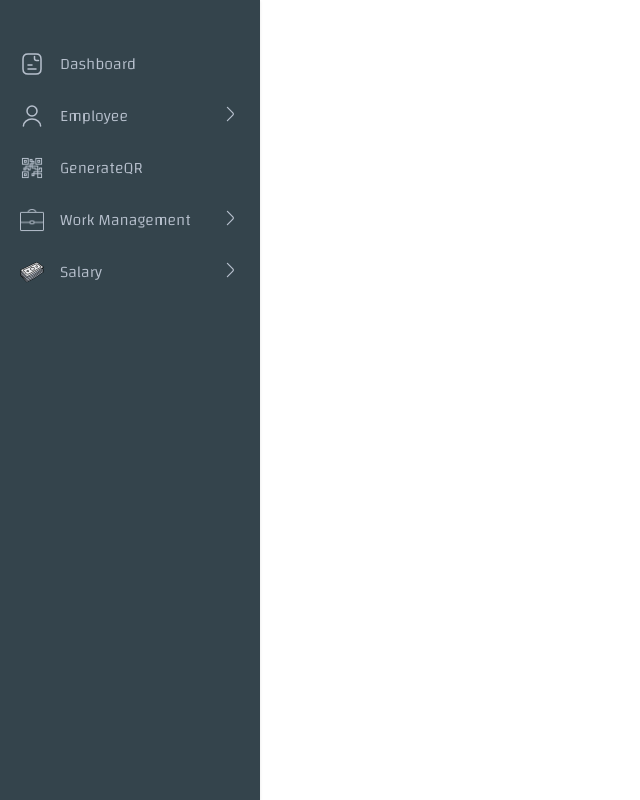
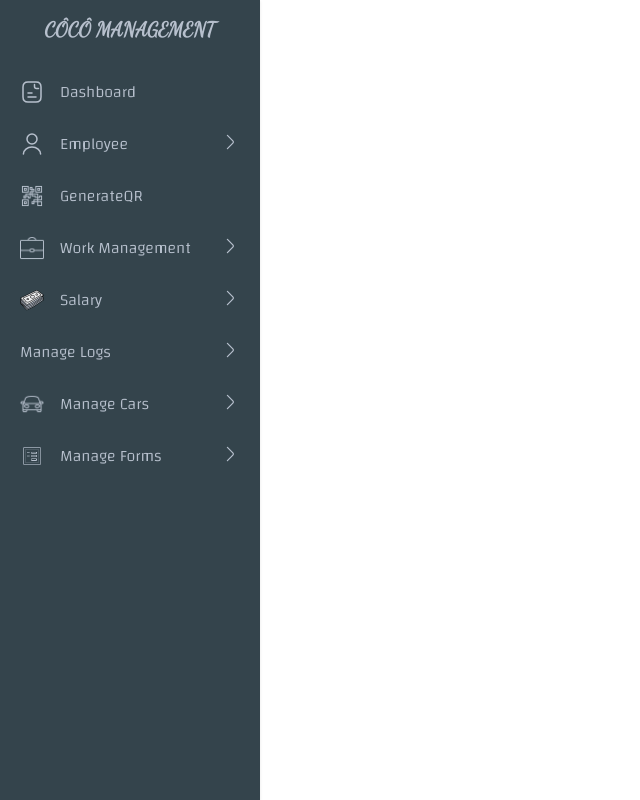
Before and after one commit to Thanhha2571/FE_QR_Project, a React (Create React App) app in the folder qr-checkin-fe/: page / in a window 1280 px wide. Shown: the whole page, without its empty margins (0-640 px from the left). Built offline with nearby package versions, Linux system fonts and the light colour scheme.

Commit message:
update nav

```diff
--- a/qr-checkin-fe/src/components/Navigation/Navigation.jsx
+++ b/qr-checkin-fe/src/components/Navigation/Navigation.jsx
@@ -32,7 +32,7 @@ const Navigation = () => {
 
                 <div className="p-4 flex flex-row items-center justify-center">
                     {/* <img src={Logo} alt="" className='w-20 h-auto' /> */}
-                    {/* <h3 className='font-DancingScript font-bold text-xl'>CÔCÔ MANAGEMENT</h3> */}
+                    <h3 className='font-DancingScript font-bold text-xl'>CÔCÔ MANAGEMENT</h3>
                 </div>
 
                 <ul className="routerLink p-3">
@@ -120,12 +120,12 @@ const Navigation = () => {
                             </Link>
                             <Link to="working-schedule/day-off-management">
                                 <li className='px-8 py-2'>
-                                    <span className="flex flex-row justify-center items-center gap-4">
+                                    <Link className="flex flex-row justify-center items-center gap-4">
                                         <img src={DotIcon} alt="" className='w-3 h-3' />
                                         <div className="item-sub-menu">
                                             <div className="item-title">Day Off</div>
                                         </div>
-                                    </span>
+                                    </Link>
                                 </li>
                             </Link>
                         </ul>)}
@@ -165,6 +165,82 @@ const Navigation = () => {
                             </Link>
                         </ul>)}
                     </div>
+                    <div onClick={() => setLogMenu(!logMenu)}>
+                        <li className="nav-item mb-3 p-2 rounded flex justify-between">
+                            <div className='flex flex-row justify-center items-center gap-4'>
+                                {/* <svg width="24" height="24" viewBox="0 0 24 24" fill="none" xmlns="http://www.w3.org/2000/svg"><path d="M12 12C14.7614 12 17 9.76142 17 7C17 4.23858 14.7614 2 12 2C9.23858 2 7 4.23858 7 7C7 9.76142 9.23858 12 12 12Z" stroke="#b7c0cd" stroke-width="1.5" stroke-linecap="round" stroke-linejoin="round"></path><path d="M20.5899 22C20.5899 18.13 16.7399 15 11.9999 15C7.25991 15 3.40991 18.13 3.40991 22" stroke="#b7c0cd" stroke-width="1.5" stroke-linecap="round" stroke-linejoin="round"></path></svg> */}
+                                <h4 className={sidebar ? "navName" : "navName fullsize"} >
+                                    Manage Logs
+                                </h4>
+                            </div>
+                            <div className={logMenu ? "rotate-90" : ""}>
+                                <svg width="20" height="20" viewBox="0 0 24 24" fill="none" xmlns="http://www.w3.org/2000/svg"><path d="M8.91003 19.9201L15.43 13.4001C16.2 12.6301 16.2 11.3701 15.43 10.6001L8.91003 4.08008" stroke="#b7c0cd" stroke-width="1.5" stroke-miterlimit="10" stroke-linecap="round" stroke-linejoin="round"></path></svg>
+                            </div>
+                        </li>
+                        {logMenu && (<ul className="flex flex-col gap-3 list-none">
+                            <Link to="manage-log">
+                                <li className='px-8 py-2'>
+                                    <span className="flex flex-row gap-2 justify-center items-center" to="manage-log">
+                                        <img src={DotIcon} alt="" className='w-3 h-3' />
+                                        <div className="item-sub-menu">
+                                            <div className="item-title">Manage Logs</div>
+                                        </div>
+                                    </span>
+                                </li>
+                            </Link>
+                        </ul>)}
+                    </div>
+                    <div onClick={() => setCarMenu(!carMenu)}>
+                        <li className="nav-item mb-3 p-2 rounded flex justify-between">
+                            <div className='flex flex-row justify-center items-center gap-4'>
+                                <img src={CarIcon} className='w-6 h-6' />
+                                {/* <svg width="24" height="24" viewBox="0 0 24 24" fill="none" xmlns="http://www.w3.org/2000/svg"><path d="M12 12C14.7614 12 17 9.76142 17 7C17 4.23858 14.7614 2 12 2C9.23858 2 7 4.23858 7 7C7 9.76142 9.23858 12 12 12Z" stroke="#b7c0cd" stroke-width="1.5" stroke-linecap="round" stroke-linejoin="round"></path><path d="M20.5899 22C20.5899 18.13 16.7399 15 11.9999 15C7.25991 15 3.40991 18.13 3.40991 22" stroke="#b7c0cd" stroke-width="1.5" stroke-linecap="round" stroke-linejoin="round"></path></svg> */}
+                                <h4 className={sidebar ? "navName" : "navName fullsize"} >
+                                    Manage Cars
+                                </h4>
+                            </div>
+                            <div className={carMenu ? "rotate-90" : ""}>
+                                <svg width="20" height="20" viewBox="0 0 24 24" fill="none" xmlns="http://www.w3.org/2000/svg"><path d="M8.91003 19.9201L15.43 13.4001C16.2 12.6301 16.2 11.3701 15.43 10.6001L8.91003 4.08008" stroke="#b7c0cd" stroke-width="1.5" stroke-miterlimit="10" stroke-linecap="round" stroke-linejoin="round"></path></svg>
+                            </div>
+                        </li>
+                        {carMenu && (<ul className="flex flex-col gap-3 list-none">
+                            <Link to="manage-car">
+                                <li className='px-8 py-2'>
+                                    <span className="flex flex-row gap-2 justify-center items-center">
+                                        <img src={DotIcon} alt="" className='w-3 h-3' />
+                                        <div className="item-sub-menu">
+                                            <div className="item-title">Manage Cars</div>
+                                        </div>
+                                    </span>
+                                </li>
+                            </Link>
+                        </ul>)}
+                    </div>
+                    <div onClick={() => setReportMenu(!reportMenu)}>
+                        <li className="nav-item mb-3 p-2 rounded flex justify-between">
+                            <div className='flex flex-row justify-center items-center gap-4'>
+                                <img src={FormIcon} className='w-6 h-auto' />
+                                <h4 className={sidebar ? "navName" : "navName fullsize"} >
+                                    Manage Forms
+                                </h4>
+                            </div>
+                            <div className={reportMenu ? "rotate-90" : ""}>
+                                <svg width="20" height="20" viewBox="0 0 24 24" fill="none" xmlns="http://www.w3.org/2000/svg"><path d="M8.91003 19.9201L15.43 13.4001C16.2 12.6301 16.2 11.3701 15.43 10.6001L8.91003 4.08008" stroke="#b7c0cd" stroke-width="1.5" stroke-miterlimit="10" stroke-linecap="round" stroke-linejoin="round"></path></svg>
+                            </div>
+                        </li>
+                        {reportMenu && (<ul className="flex flex-col gap-3 list-none">
+                            <Link to="manage-report-form">
+                                <li className='px-8 py-2'>
+                                    <span className="flex flex-row gap-2 justify-center items-center">
+                                        <img src={DotIcon} alt="" className='w-3 h-3' />
+                                        <div className="item-sub-menu">
+                                            <div className="item-title">Manage Report Form</div>
+                                        </div>
+                                    </span>
+                                </li>
+                            </Link>
+                        </ul>)}
+                    </div>
                 </ul>
             </nav>
         </div>
```
